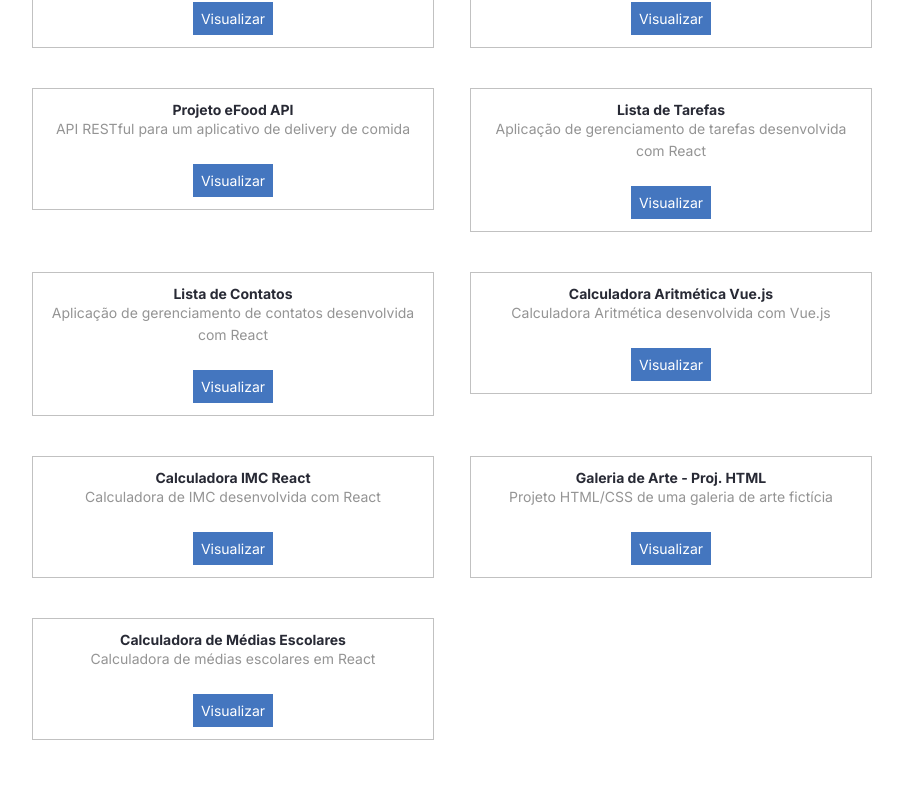
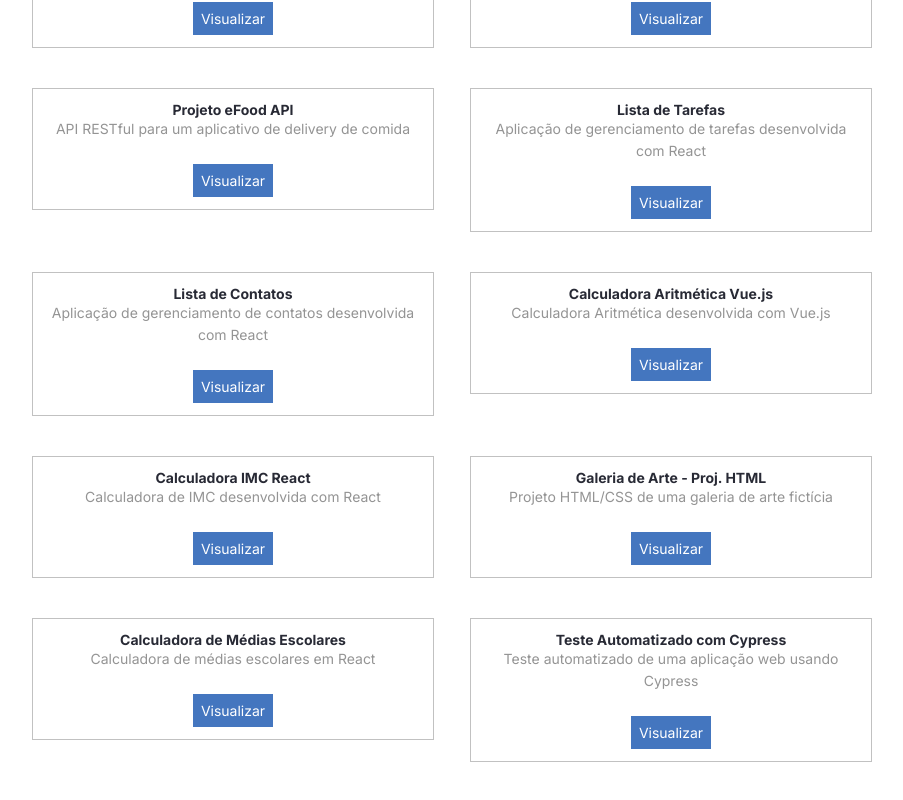
Before and after one commit to viniciussilva2504/portfolio, a React (Create React App) app: page / in a window 1280 px wide. Shown: the part 575-1375 px from the top of the page, without its empty margins (280-1183 px from the left). Built offline with nearby package versions, Linux system fonts and the light colour scheme.

Commit message:
fix: corrigir sintaxe dos imports - remover vírgula extra após TesteCypress

```diff
--- a/src/containers/Projetos/index.tsx
+++ b/src/containers/Projetos/index.tsx
@@ -8,8 +8,9 @@ import {
   CalculadoraImcReact,
   CalculadoraMediasEscolares,
   MktGaleria,
+  TesteCypress
 } from '../../components/Projeto'
-  import Title from '../../components/title'
+import Title from '../../components/title'
 
 import { Lista } from './styles'
 
@@ -45,6 +46,9 @@ const Projetos = () => (
       <li>
         <CalculadoraMediasEscolares />
       </li>
+      <li>
+        <TesteCypress />
+      </li>
     </Lista>
   </section>
 )
```
